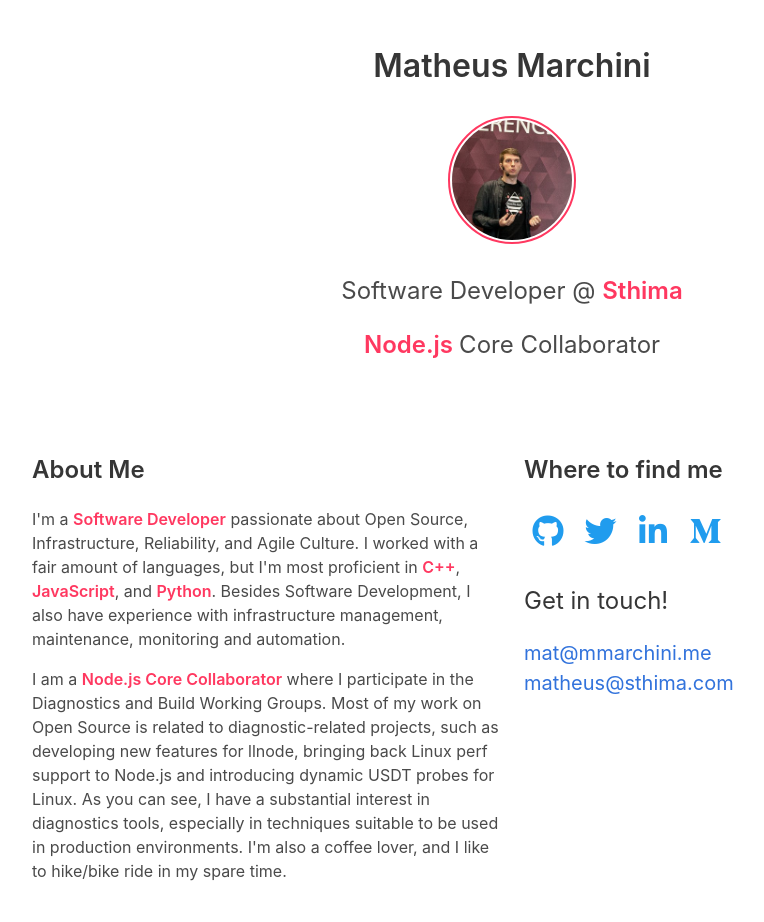
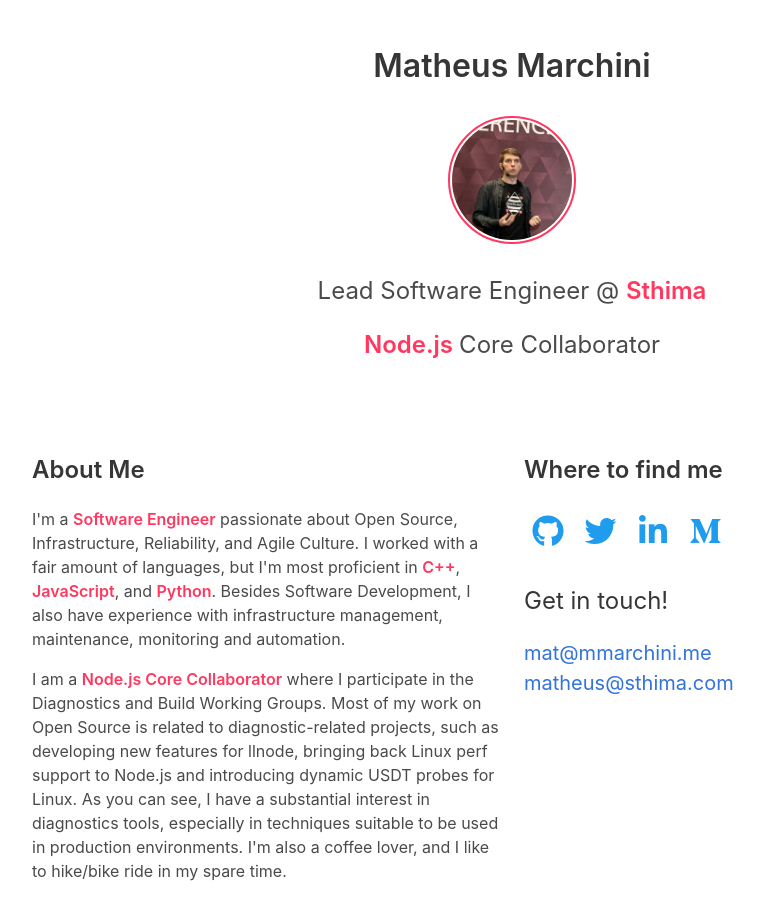
Before and after one commit to Emamatcyber90/mmarchini.github.io, a website: page index.html in a window 1280 px wide. Shown: the top 922 px of the page, without its empty margins (128-892 px from the left). Drawn offline with Linux system fonts and the light colour scheme.

Commit message:
s/Software Developer/Software Engineer/

```diff
--- a/index.html
+++ b/index.html
@@ -31,7 +31,7 @@
           <img src="/assets/img/profile.jpg" class="is-rounded">
         </figure>
         <p class="subtitle is-4">
-          Software Developer @ <a class="has-text-danger has-text-weight-semibold" href="https://www.sthima.com/">
+          Lead Software Engineer @ <a class="has-text-danger has-text-weight-semibold" href="https://www.sthima.com/">
             Sthima
           </a>
         </p>
@@ -49,7 +49,7 @@
             <h2 class="title is-4">About Me</h2>
             <p>
               I'm a <b class="has-text-danger
-              has-text-weight-semibold">Software Developer</b> passionate
+              has-text-weight-semibold">Software Engineer</b> passionate
               about Open Source, Infrastructure, Reliability, and Agile
               Culture. I worked with a fair amount of languages, but I'm most
               proficient in <b class="has-text-danger
```
